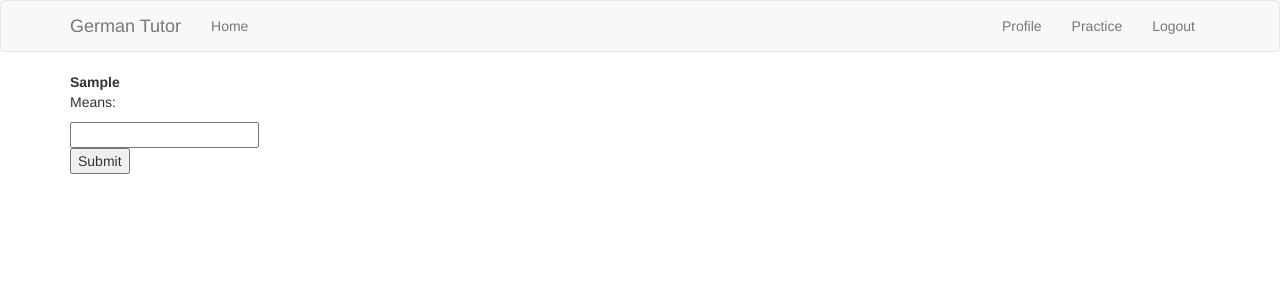
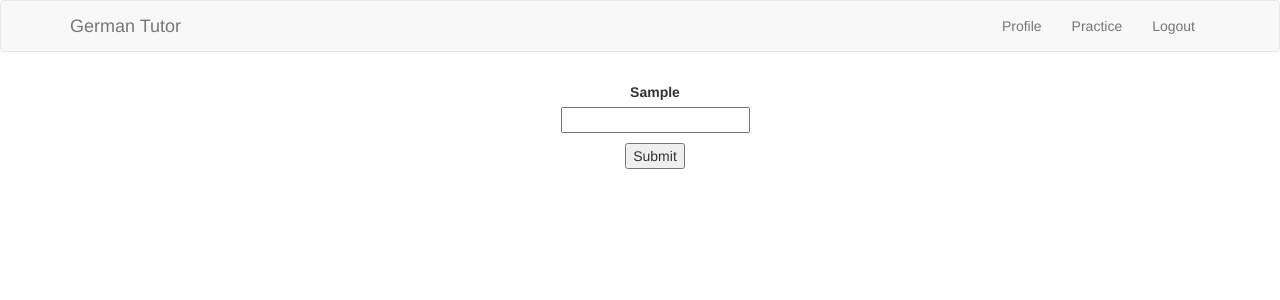
Before and after one commit to z0glen/german-tutor, a Flask app: page /practice in a window 1280 px wide. Shown: the top 300 px of the page. Run offline with Flask 2, Linux system fonts and the light colour scheme; a user stored in the database is signed in; tables that the repository leaves empty hold one stand-in row (values such as "Sample post"); some libraries are stand-ins or nearby versions.

Commit message:
style(practice) center content for cleaner look

```diff
--- /dev/null
+++ b/app/static/styles/app.css
@@ -0,0 +1,8 @@
+.flashcard {
+  margin: 10px;
+  text-align: center;
+}
+
+input {
+  margin: 5px 0 5px 0;
+}
--- a/app/templates/_flashcard.html
+++ b/app/templates/_flashcard.html
@@ -14,9 +14,8 @@
 {% endblock %}
 
 <div class="flashcard">
-  <b>{{ post.word }}</b>
+  <b>{{ post.word }}</b><br />
   <p class="target" hidden>{{ post.translation }}</p>
-  <p>Means:</p>
   <input type="text" class="guess"/>
   <div class="response"></div>
   <input type="submit" value="Submit" onclick="checkFlashcard(this)"/>
--- a/app/templates/_word.html
+++ /dev/null
@@ -1,3 +0,0 @@
-<p>
-  <b>{{ post.word }}</b> means {{ post.translation }} in context: {{ post.context }}
-</p>
--- a/app/templates/base.html
+++ b/app/templates/base.html
@@ -2,6 +2,11 @@
 
 {% block title %}
   {% if title %}{{ title }} - german tutor{% else %}german tutor{% endif %}
+{% endblock %}
+
+{% block styles %}
+  {{ super() }}
+  <link rel="stylesheet" type="text/css" href="{{ url_for('static', filename='styles/app.css') }}" />
 {% endblock %}
 
 {% block navbar %}
@@ -17,11 +22,6 @@
         <a class="navbar-brand" href="{{ url_for('splash') }}">German Tutor</a>
       </div>
       <div class="collapse navbar-collapse" id="bs-example-navbar-collapse-1">
-        <ul class="nav navbar-nav">
-          <li>
-            <a href="{{ url_for('splash') }}">Home</a>
-          </li>
-        </ul>
         <ul class="nav navbar-nav navbar-right">
           {% if current_user.is_anonymous %}
           <li>
--- a/app/templates/form.html
+++ b/app/templates/form.html
@@ -8,8 +8,4 @@
         {{ wtf.quick_form(form) }}
     </div>
   </div>
-  {% for word in words %}
-  <p>
-  {% include _word.html %}
-  </p>
 {% endblock %}
--- a/app/templates/practice.html
+++ b/app/templates/practice.html
@@ -1,7 +1,13 @@
 {% extends "base.html" %}
 
 {% block app_content %}
-  {% for post in words %}
-    {% include '_flashcard.html' %}
-  {% endfor %}
+  <div class="container">
+    {% for post in words %}
+      <div class="row">
+        <div class="col-md-6 col-md-offset-3">
+          {% include '_flashcard.html' %}
+        </div>
+      </div>
+    {% endfor %}
+  </div>
 {% endblock %}
--- a/app/templates/user.html
+++ b/app/templates/user.html
@@ -10,7 +10,4 @@
     </div>
   </div>
   <hr />
-  {% for post in posts %}
-    {% include '_word.html' %}
-  {% endfor %}
 {% endblock %}
```
